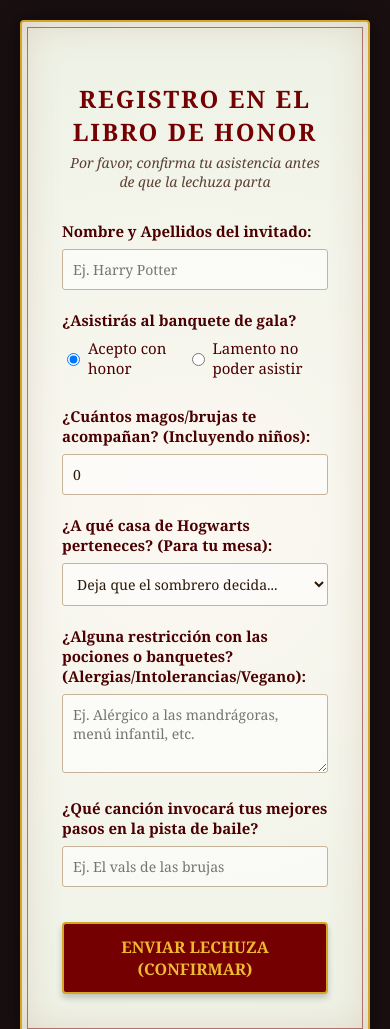
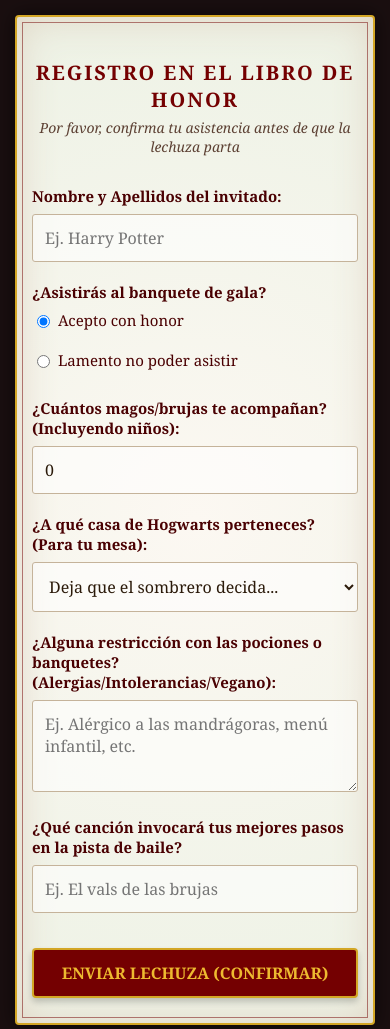
Before and after one commit to JoseToral-murciaeduca/boda-magica, a plain HTML site: page rsvp.html in a window 390 px wide. Shown: the top 1029 px of the page. Drawn offline with Linux system fonts and the light colour scheme.

Commit message:
responsive

```diff
--- a/css/style.css
+++ b/css/style.css
@@ -131,3 +131,38 @@ input:focus {
     75% { transform: translateX(-5px); }
     100% { transform: translateX(0); }
 }
+
+/* =========================================
+   ADAPTACIÓN PARA MÓVILES Y TABLETS (RESPONSIVE)
+   ========================================= */
+@media screen and (max-width: 600px) {
+    body {
+        align-items: flex-start; /* Evita que el contenido se corte por arriba si es más alto que la pantalla */
+        padding: 20px;
+        box-sizing: border-box;
+    }
+
+    .contenedor {
+        padding: 25px 15px; /* Menos espacio interior en móviles */
+        width: 100%;
+    }
+
+    h1, h2 {
+        font-size: 2em; /* Reducimos un poco la fuente mágica para que no ocupe varias líneas */
+    }
+
+    .grupo-contrasena {
+        width: 100%; /* Aprovecha todo el ancho del contenedor */
+    }
+
+    .btn-magico {
+        font-size: 22px; /* Reducimos ligeramente el botón */
+        padding: 10px 20px;
+        width: 100%; /* El botón ocupa todo el ancho, más fácil de pulsar */
+        box-sizing: border-box;
+    }
+
+    .escudo-boda {
+        width: 150px; /* Hacemos el escudo más manejable */
+    }
+}
--- a/rsvp.html
+++ b/rsvp.html
@@ -132,6 +132,37 @@
             border-color: #740001;
             box-shadow: 0 0 12px #eeba30;
         }
+
+        /* =========================================
+           ADAPTACIÓN PARA MÓVILES (FORMULARIO)
+           ========================================= */
+        @media screen and (max-width: 600px) {
+            body {
+                padding: 15px;
+                align-items: flex-start;
+            }
+
+            .pergamino {
+                padding: 25px 15px; /* Menos margen en los bordes del pergamino */
+            }
+
+            h2 {
+                font-size: 20px;
+            }
+
+            .opciones-radio {
+                flex-direction: column; /* En lugar de estar uno al lado del otro, se apilan verticalmente */
+                gap: 12px;
+            }
+
+            input[type="text"],
+            input[type="number"],
+            select,
+            textarea {
+                font-size: 16px; /* Evita el zoom automático en Safari/iOS */
+                padding: 12px; /* Áreas táctiles más grandes */
+            }
+        }
     </style>
 </head>
 <body>
```
